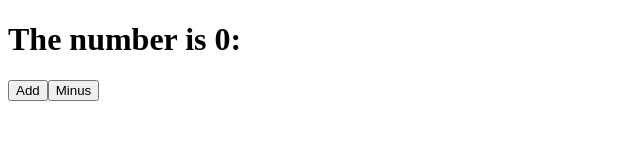
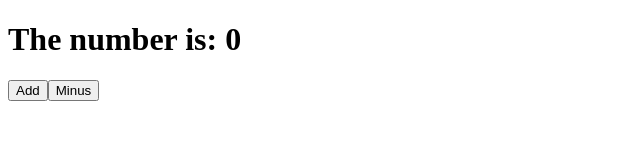
Before and after one commit to raminux/react-basics, a React (Create React App) app: page / in a window 1280 px wide. Shown: the top 160 px of the page, without its empty margins (0-640 px from the left). Built offline with nearby package versions, Linux system fonts and the light colour scheme.

Commit message:
React state - setState method

```diff
--- a/src/App.js
+++ b/src/App.js
@@ -7,14 +7,14 @@ class App extends React.Component {
   };
 
   add = () => {
-    console.log('add');
+    this.setState(currentState => ({ count: currentState.count + 1 }));
   }
   minus = () => {
-    console.log('minus');
+    this.setState(currentState => ({ count: currentState.count - 1 }));
   }
   render() {
     return <div>
-      <h1>The number is {this.state.count}: </h1>
+      <h1>The number is: {this.state.count} </h1>
       <button onClick={this.add}>Add</button>
       <button onClick={this.minus}>Minus</button>
     </div>;
```
Also changed, not shown: Instructions-Descriptions.txt.
